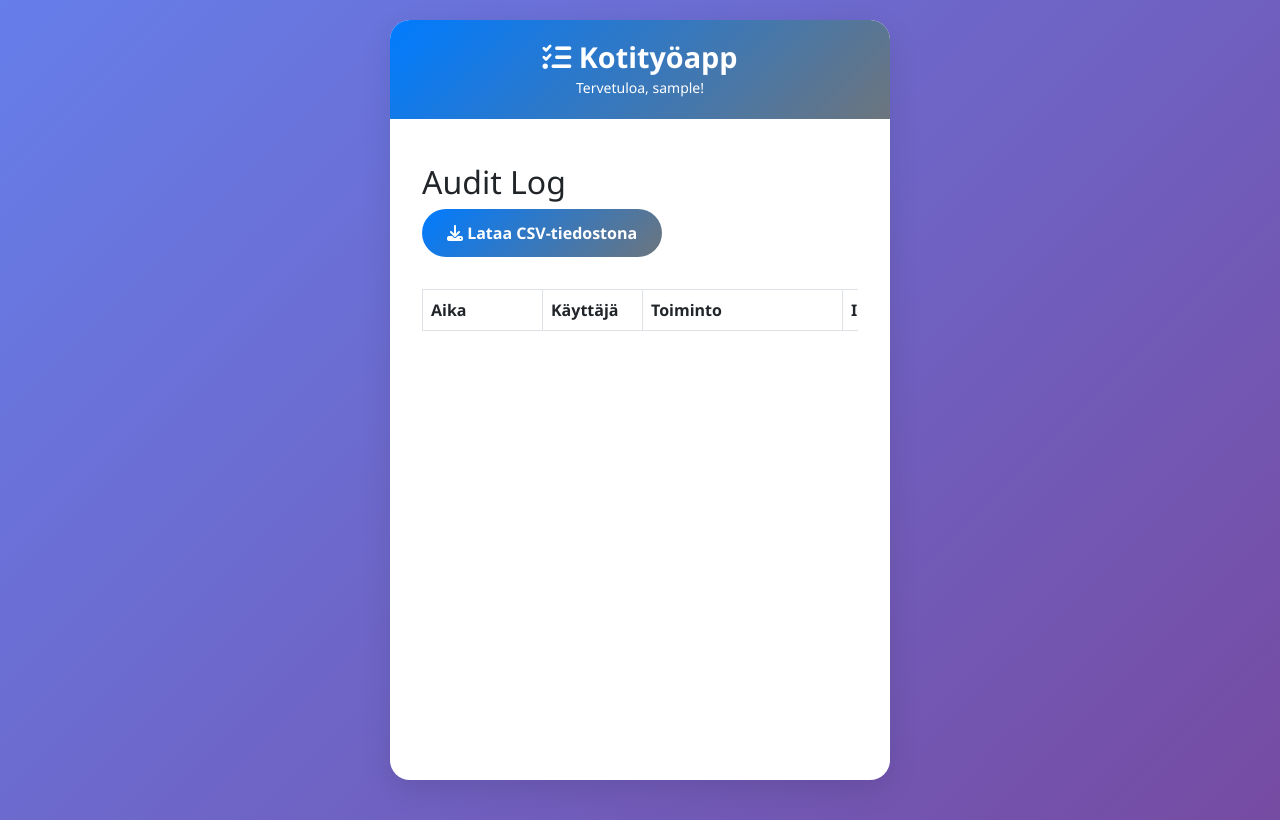
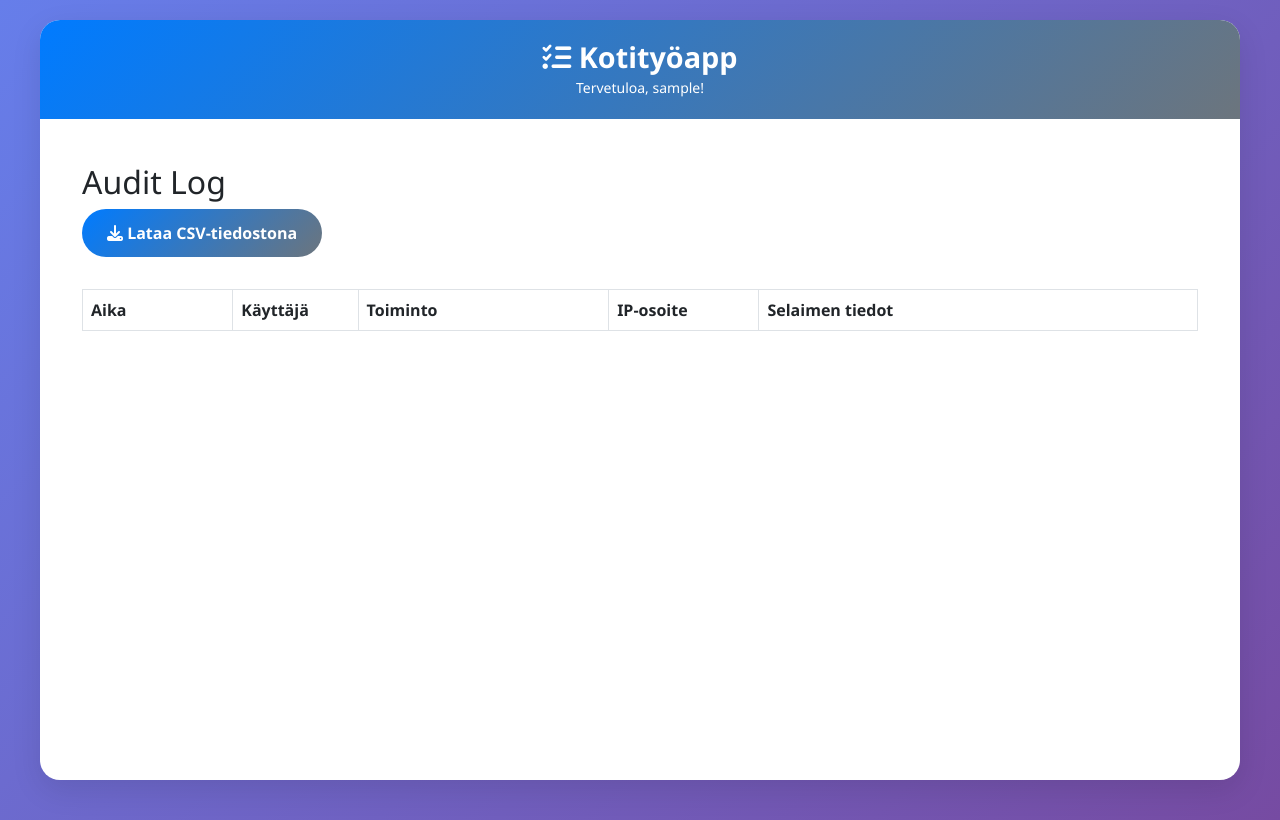
Before and after one commit to AapoTammisto/ChoresApp, a Flask app: page /parent/audit_log in a window 1280 px wide. Run offline with Flask 3, Linux system fonts and the light colour scheme; the visitor is signed in with stand-in values (Sample User, id 1); data that the repository does not hold is empty.

Commit message:
audit log layout

```diff
--- a/templates/audit_log.html
+++ b/templates/audit_log.html
@@ -1,5 +1,21 @@
 {% extends 'base.html' %}
 {% block content %}
+<style>
+    /* Override main-container width for audit log page on larger screens */
+    @media (min-width: 768px) {
+        .main-container {
+            max-width: 1200px !important;
+        }
+    }
+
+    /* Keep mobile view as is */
+    @media (max-width: 767px) {
+        .main-container {
+            max-width: 500px !important;
+        }
+    }
+</style>
+
 <div class="container mt-4">
     <h2>Audit Log</h2>
     <a href="{{ url_for('download_audit_log') }}" class="btn btn-primary mb-3">
```
